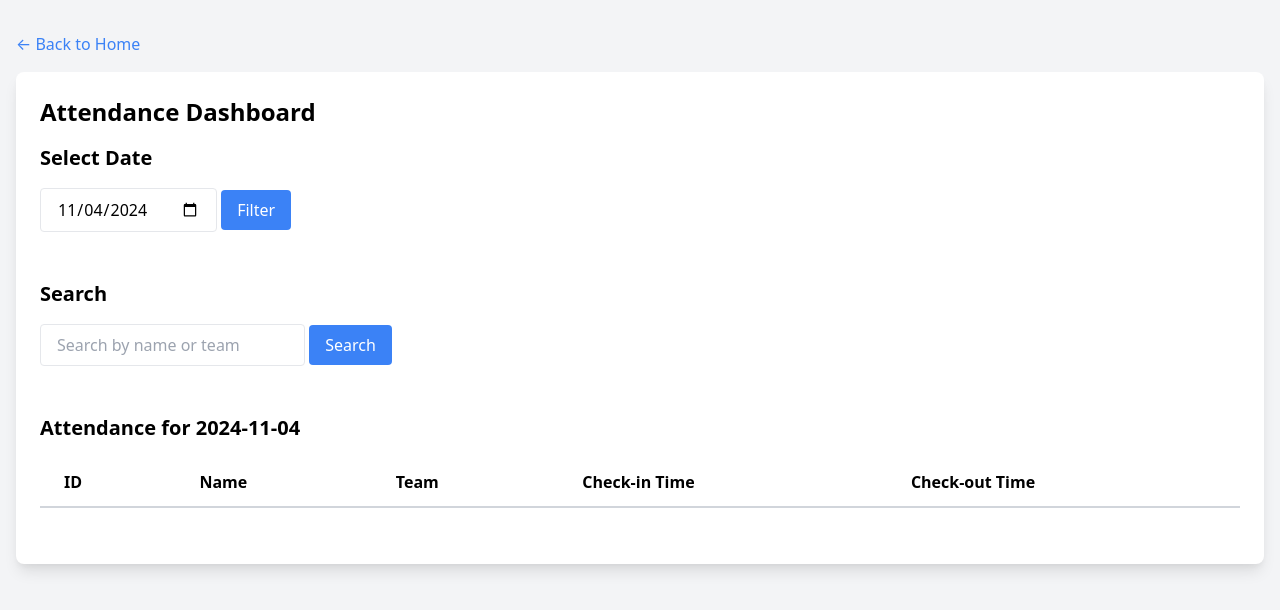
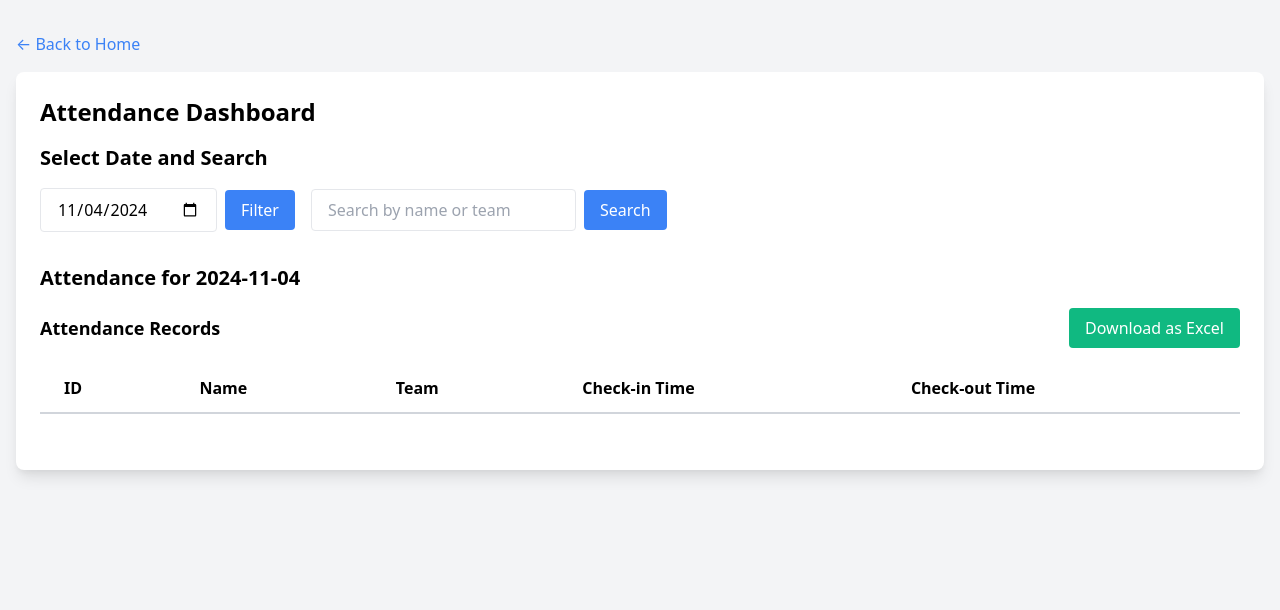
Before and after one commit to HimRonald/CBF-Operation-Attendance-System, a Flask app: page /dashboard.html in a window 1280 px wide. Shown: the top 610 px of the page. Run offline with Flask 3, Linux system fonts and the light colour scheme; data that the repository does not hold is empty.

Commit message:
feat: Add attendance download functionality and enhance dashboard UI

```diff
--- a/CBF11th_data.csv
+++ b/CBF11th_data.csv
@@ -87,3 +87,4 @@ PR01,SOR SOVANDET,Public Relations
 PR02,NUON WADHANAK,Public Relations
 PR03,KUCH SREY PICH,Public Relations
 PR04,NGET SEREIROTANAK,Public Relations
+Outlier01,Oudom,N/A
--- a/app.py
+++ b/app.py
@@ -6,6 +6,8 @@ import json
 import pytz
 import os
 import pandas as pd
+from flask import send_file
+import io
 
 # Import the configuration
 from database.config import Config
@@ -41,7 +43,7 @@ def dashboard():
     else:
         selected_date = date.today()
 
-    query = Attendance.query.join(Volunteer)
+    query = Attendance.query.join(Volunteer).order_by(Attendance.check_in)
 
     if search_query:
         query = query.filter(
@@ -59,6 +61,7 @@ def dashboard():
             attendance.check_out = attendance.check_out.astimezone(local_tz)
 
     return render_template('dashboard.html', attendances=attendances, selected_date=selected_date)
+
 # API Routes
 
 
@@ -131,7 +134,46 @@ def process_scan():
             'message': f'Error processing scan: {str(e)}'
         })
 
-# Import volunteers from CSV
+
+@app.route('/download-attendance', methods=['GET'])
+def download_attendance():
+    selected_date_str = request.args.get('date')
+    if not selected_date_str:
+        return jsonify({'success': False, 'message': 'No date provided'})
+
+    selected_date = datetime.strptime(selected_date_str, '%Y-%m-%d').date()
+
+    query = Attendance.query.join(Volunteer).filter(
+        db.func.date(Attendance.check_in) == selected_date
+    ).order_by(Attendance.check_in)
+
+    attendances = query.all()
+
+    # Convert check_in and check_out times to UTC+7
+    for attendance in attendances:
+        if attendance.check_in:
+            attendance.check_in = attendance.check_in.astimezone(local_tz)
+        if attendance.check_out:
+            attendance.check_out = attendance.check_out.astimezone(local_tz)
+
+    # Create a DataFrame
+    data = [{
+        'ID': attendance.volunteer.id,
+        'Name': attendance.volunteer.name,
+        'Team': attendance.volunteer.team,
+        'Check-in Time': attendance.check_in.strftime('%H:%M:%S') if attendance.check_in else 'N/A',
+        'Check-out Time': attendance.check_out.strftime('%H:%M:%S') if attendance.check_out else 'N/A'
+    } for attendance in attendances]
+
+    df = pd.DataFrame(data)
+
+    # Create an Excel file in memory
+    output = io.BytesIO()
+    with pd.ExcelWriter(output, engine='openpyxl') as writer:
+        df.to_excel(writer, index=False, sheet_name='Attendance')
+    output.seek(0)
+
+    return send_file(output, download_name=f'attendance_{selected_date_str}.xlsx', as_attachment=True)
 
 
 @app.route('/api/import-volunteers', methods=['POST'])
@@ -146,6 +188,14 @@ def import_volunteers():
     try:
         df = pd.read_csv(file)
         for _, row in df.iterrows():
+            # Check if a volunteer with the same name already exists
+            existing_volunteer = Volunteer.query.filter_by(
+                name=row['name']).first()
+            if existing_volunteer:
+                print(
+                    f"Volunteer with name {row['name']} already exists. Skipping...")
+                continue
+
             volunteer = Volunteer(
                 id=row['id'],
                 name=row['name'],
--- a/templates/dashboard.html
+++ b/templates/dashboard.html
@@ -12,23 +12,25 @@
             <h1 class="text-2xl font-bold mb-4">Attendance Dashboard</h1>
 
             <div class="mb-8">
-                <h2 class="text-xl font-semibold mb-4">Select Date</h2>
-                <form method="GET" action="/dashboard.html">
-                    <input type="date" name="date" value="{{ selected_date }}" class="border rounded px-4 py-2 mb-4">
-                    <button type="submit" class="bg-blue-500 text-white px-4 py-2 rounded">Filter</button>
-                </form>
-            </div>
-
-            <div class="mb-8">
-                <h2 class="text-xl font-semibold mb-4">Search</h2>
-                <form method="GET" action="/dashboard.html">
-                    <input type="text" name="search" placeholder="Search by name or team" class="border rounded px-4 py-2 mb-4">
-                    <button type="submit" class="bg-blue-500 text-white px-4 py-2 rounded">Search</button>
-                </form>
+                <h2 class="text-xl font-semibold mb-4">Select Date and Search</h2>
+                <div class="flex space-x-4">
+                    <form method="GET" action="/dashboard.html" class="flex items-center space-x-2">
+                        <input type="date" name="date" value="{{ selected_date }}" class="border rounded px-4 py-2">
+                        <button type="submit" class="bg-blue-500 text-white px-4 py-2 rounded">Filter</button>
+                    </form>
+                    <form method="GET" action="/dashboard.html" class="flex items-center space-x-2">
+                        <input type="text" name="search" placeholder="Search by name or team" class="border rounded px-4 py-2">
+                        <button type="submit" class="bg-blue-500 text-white px-4 py-2 rounded">Search</button>
+                    </form>
+                </div>
             </div>
 
             <div class="mb-8">
                 <h2 class="text-xl font-semibold mb-4">Attendance for {{ selected_date }}</h2>
+                <div class="flex justify-between items-center mb-4">
+                    <h3 class="text-lg font-semibold">Attendance Records</h3>
+                    <a href="/download-attendance?date={{ selected_date }}" class="bg-green-500 text-white px-4 py-2 rounded">Download as Excel</a>
+                </div>
                 <table class="min-w-full">
                     <thead>
                         <tr>
--- a/volunteer_qrcodes/volunteer_records.csv
+++ b/volunteer_qrcodes/volunteer_records.csv
@@ -87,3 +87,4 @@ PR01,SOR SOVANDET,Public Relations,PR01_SOR_SOVANDET.png
 PR02,NUON WADHANAK,Public Relations,PR02_NUON_WADHANAK.png
 PR03,KUCH SREY PICH,Public Relations,PR03_KUCH_SREY_PICH.png
 PR04,NGET SEREIROTANAK,Public Relations,PR04_NGET_SEREIROTANAK.png
+Outlier01,Oudom,,Outlier01_Oudom.png
```
Also changed, not shown: qrCodevolunteer.py (+16 -12 lines), volunteer_qrcodes/Outlier01_Oudom.png (added).
